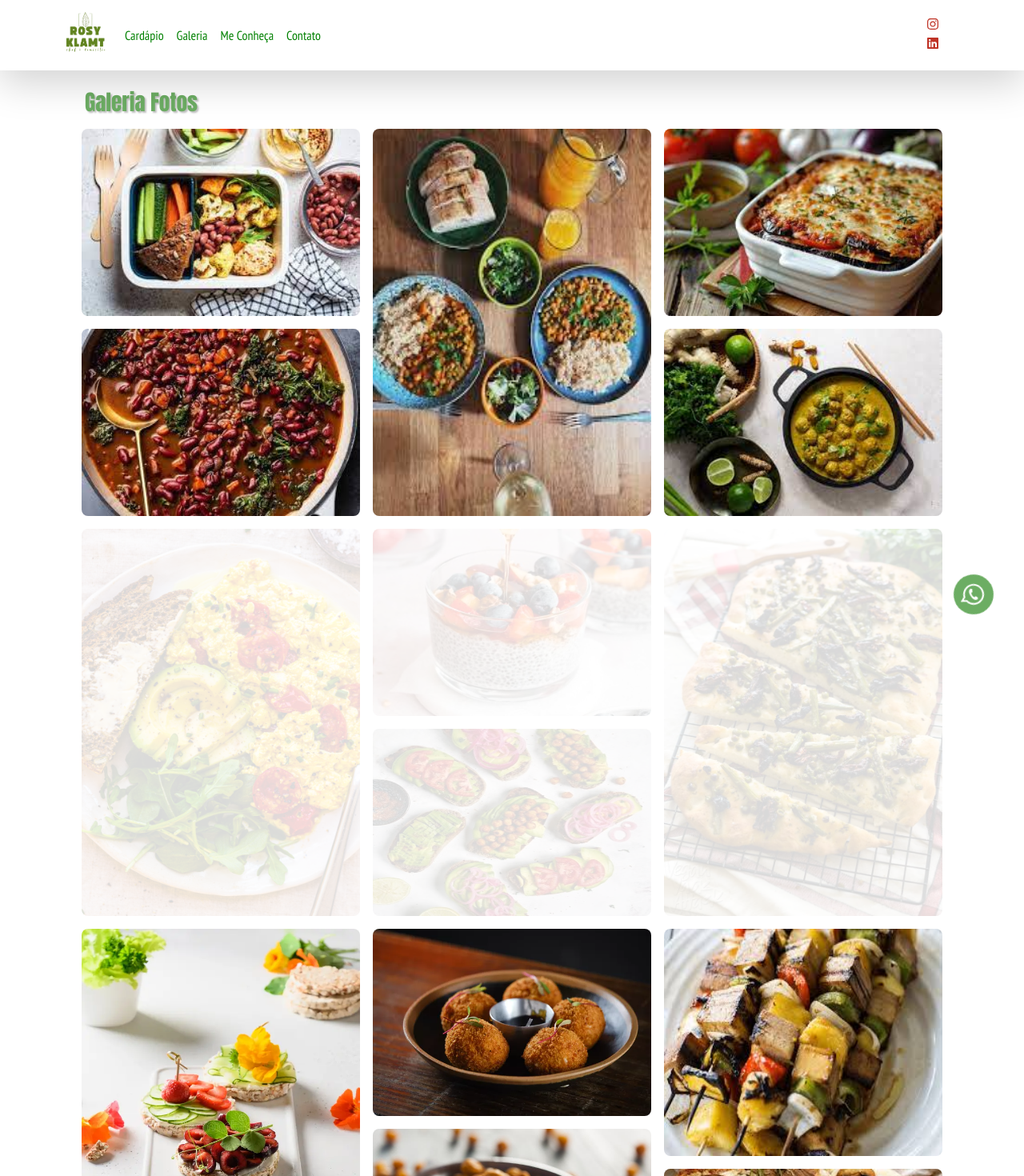
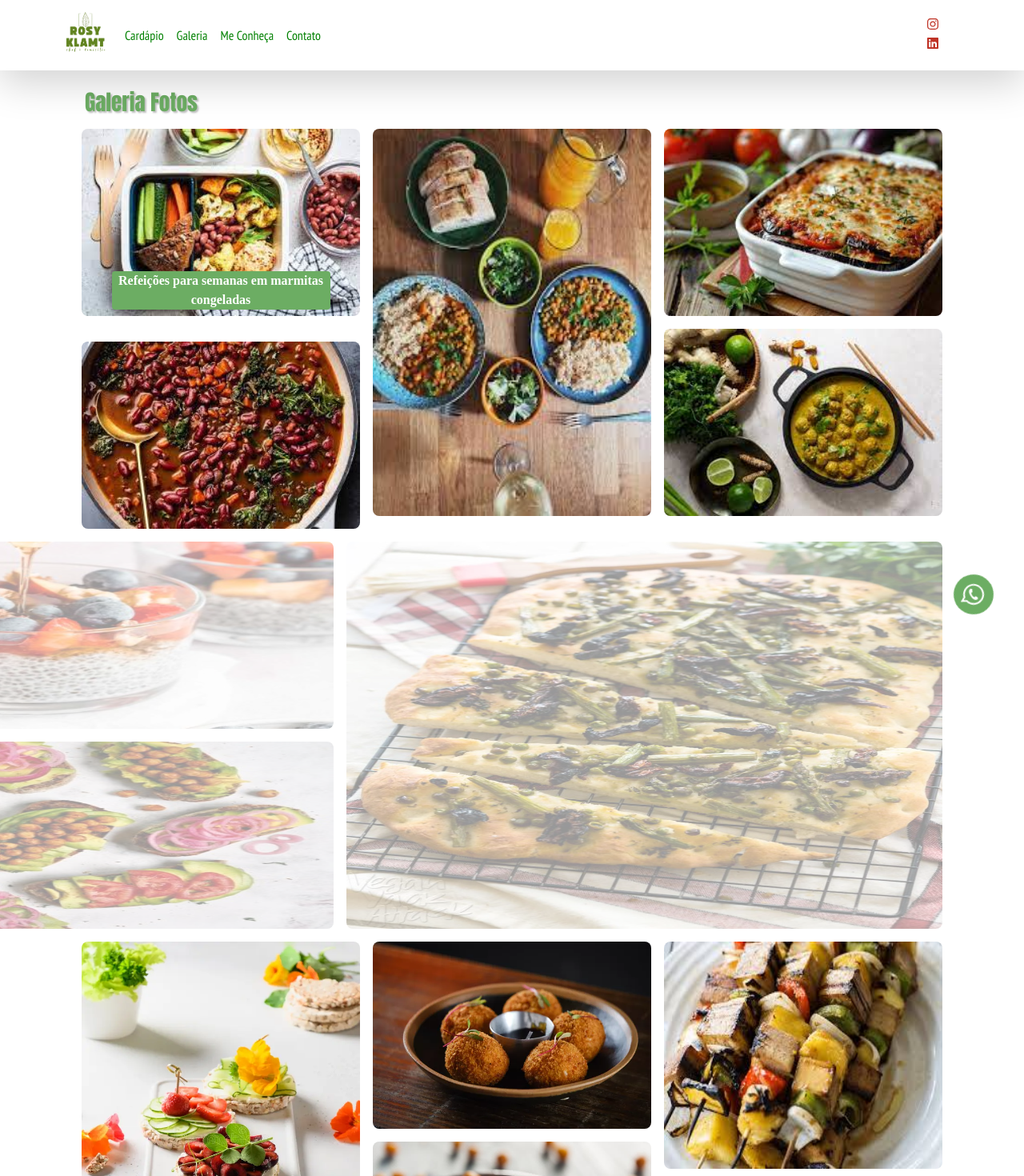
Before and after one commit to lindomarterra/chefadomicilio, a React (Vite) app: page /pagegaleria in a window 1280 px wide. Shown: the top 1470 px of the page at 80% size. Built offline with nearby package versions, Linux system fonts and the light colour scheme; a web font is replaced by a local one.

Commit message:
commit fev 5 2025

```diff
--- a/src/App.jsx
+++ b/src/App.jsx
@@ -5,8 +5,7 @@ import PageMeConheca from './pages/PageMeConheca'
 import PageCardapio from './pages/PageCardapio'
 import PageContato from './pages/PageContato'
 import PageGaleria from './pages/PageGaleria'
-
-import ConfirmedMessage from './pages/MessageConfirmed'
+import ConfirmedMessage from './pages/confirmedMessage'
 
 
 const App = () => {
--- a/src/layout/Apresentação/MeConheca.css
+++ b/src/layout/Apresentação/MeConheca.css
@@ -11,3 +11,32 @@ p{
     font-size: 1.2em;
     opacity: .7;
 }
+
+.titleMeConheca,  p{
+    animation: lineUp linear .5s;
+}
+
+
+@keyframes lineUp {
+    from{
+        opacity: 0;
+        margin-top: 1000px;
+    }
+    to{
+        opacity: 1;
+        margin-top: 0;
+    }
+}
+
+.meConhecaRoseImg{
+    animation: rosyMeConheca linear 3s;
+}
+
+@keyframes rosyMeConheca {
+    from{
+        opacity: 0;
+    }
+    to{
+        opacity: 1;
+    }
+}
--- a/src/layout/Apresentação/MeConheca.jsx
+++ b/src/layout/Apresentação/MeConheca.jsx
@@ -1,5 +1,5 @@
 import './MeConheca.css'
-import chefRose from '../../images/rose/rosesemfundo.png'
+import chefRosy from '../../images/rose/rosesemfundo.png'
 
 const MeConheca = () => {
   return (
@@ -47,9 +47,9 @@ const MeConheca = () => {
           <div className="col-md-6">
             <div className="p-1">
               <img
-                src={chefRose}
+                src={chefRosy}
                 alt="foto Rose Klamt"
-                className="w-100 d-block"
+                className="w-100 d-block meConhecaRoseImg"
               />
             </div>
           </div>
--- a/src/layout/Contato/Form.jsx
+++ b/src/layout/Contato/Form.jsx
@@ -1,11 +1,12 @@
 import { MdAlternateEmail } from 'react-icons/md'
 
 const Form = () => {
+
   return (
     <form
       className="text-center px-5 py-5 "
       style={{ backgroundColor: '#22222aaa' }}
-      action="https://formsubmit.co/terra.lindomar@gmail.com"
+      action="https://formsubmit.co/rosy.klamt@gmail.com"
       method="POST"
     >
       <MdAlternateEmail className="mb-3" style={{ fontSize: '60px' }} />
@@ -67,7 +68,8 @@ const Form = () => {
       <input
         type="hidden"
         name="_next"
-        value="https://lindomarterra.github.io/restaurante/index(confirmcontact).html"
+        value="http://localhost:5173/confirmedMessage"
+        // redirect provisorio usar useNavegati()
       />
 
       <button type="submit" className="btn btn-outline-light btnEnviar w-100">
--- a/src/layout/Menu/Galeria.css
+++ b/src/layout/Menu/Galeria.css
@@ -1,54 +1,61 @@
 .lineAnime:nth-last-child(3){
-    animation: popUpRowOne linear 2s;
+    animation: popUpRowOne linear .3s;
 }
 
 @keyframes popUpRowOne {
     from{
         opacity: 0;
+        margin-left: -2000px;
     }
     to{
         opacity: 1;
+        margin-left: 0;
     }
 }
 
 .lineAnime:nth-last-child(2){
-    animation: popUpRowTwo linear 4s;
+    animation: popUpRowTwo linear .3s;
     animation-timeline: view();
-    animation-range: entry 0% cover 75%;
+    animation-range: entry 0% cover 25%;
 }
 
 @keyframes popUpRowTwo {
     from{
         opacity: 0;
+        margin-left: -2000px;
     }
     to{
         opacity: 1;
+        margin-left: 0;
     }
 }
 
-
 .lineAnime:nth-last-child(1){
-    animation: popUpRowThree linear 4s;
+    animation: popUpRowThree linear .3s;
     animation-timeline: view();
-    animation-range: entry 0% cover 75%;
+    animation-range: entry 0% cover 25%;
 }
 
 @keyframes popUpRowThree {
     from{
         opacity: 0;
+        margin-left: -2000px;
     }
     to{
         opacity: 1;
+        margin-left: 0;
     }
 }
 
 
-
-.container span img{
+.container figure img{
     transition: all 200ms linear;
-    cursor: pointer;
 }
 
-.container span:hover img{
+.container figure:hover img{
     transform: scale(1.08);
 }
+
+.container figure:hover figcaption{
+    visibility: hidden;
+}
--- a/src/layout/Menu/Galeria.jsx
+++ b/src/layout/Menu/Galeria.jsx
@@ -36,14 +36,23 @@ const Gallery = () => {
         {/** line one */}
         <div className="row g-0 lineAnime">
           <div className="col-md-6 col-lg-4  ">
-            <span>
+            <figure className="position-relative d-flex justify-content-center">
               <img
                 style={{ height: '250px' }}
                 src={Refeicao2}
                 alt="refeicao2"
                 className="d-block w-100 rounded-4 p-2"
               />
-            </span>
+              <figcaption
+                style={{
+                  fontFamily: 'var(--font-6)',
+                  backgroundColor: '#6cad63',
+                }}
+                className="position-absolute bottom-0 mb-3 z-3 text-white w-75 text-center fw-bolder rounded-1"
+              >
+                Refeições para semanas em marmitas congeladas
+              </figcaption>
+            </figure>
 
             <span>
               <img
--- a/src/pages/MessageConfirmed.jsx
+++ /dev/null
@@ -1,10 +0,0 @@
-
-const MessageConfirmed = () => {
-  return (
-    <div>
-      usar redirect com useNavegati()
-    </div>
-  )
-}
-
-export default MessageConfirmed
--- /dev/null
+++ b/src/pages/confirmedMessage.jsx
@@ -0,0 +1,37 @@
+import { useNavigate } from 'react-router-dom'
+
+
+const confirmedMessage = () => {
+  const navigate = useNavigate()
+
+  const voltarHome = () => {
+    navigate('/')
+  }
+
+  return (
+    <section
+      style={{
+        minHeight: '100vh',
+        backgroundColor: 'rgba(117, 197, 121, 0.466)',
+      }}
+      className="d-flex justify-content-center align-items-center flex-column text-center "
+    >
+      <p className="fs-2 p-2">
+        {' '}
+        Email recebido com sucesso! Em breve entro em contato com você.{' '}
+      </p>
+      <p className="fs-3 p-2">
+        {' '}
+        Click no botão abaixo para voltar a página principal{' '}
+      </p>
+      <button
+        onClick={voltarHome}
+        className="btn btn-sm btn-outline-dark fw-bolder mt-5"
+      >
+        Página Principal
+      </button>
+    </section>
+  )
+}
+
+export default confirmedMessage
```
